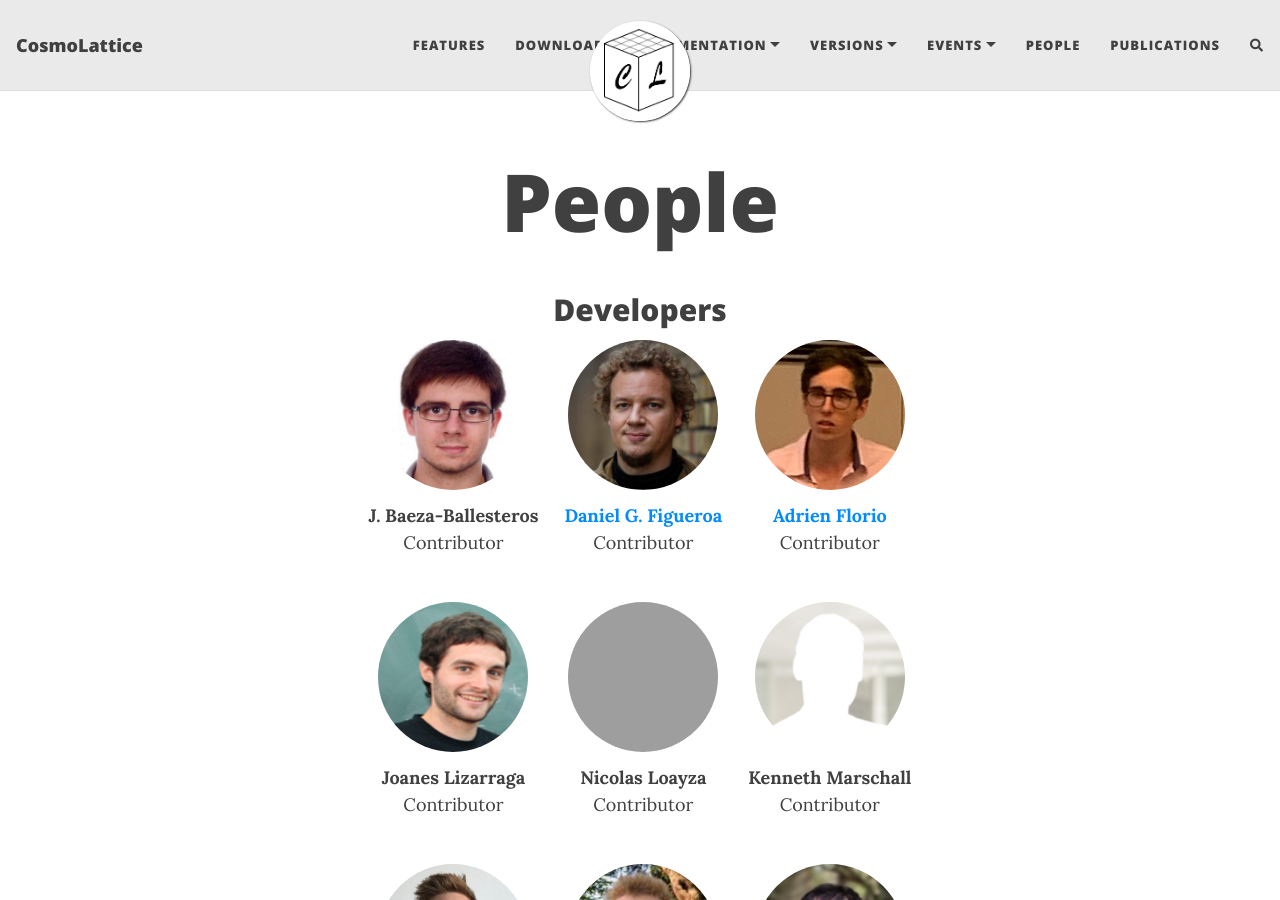
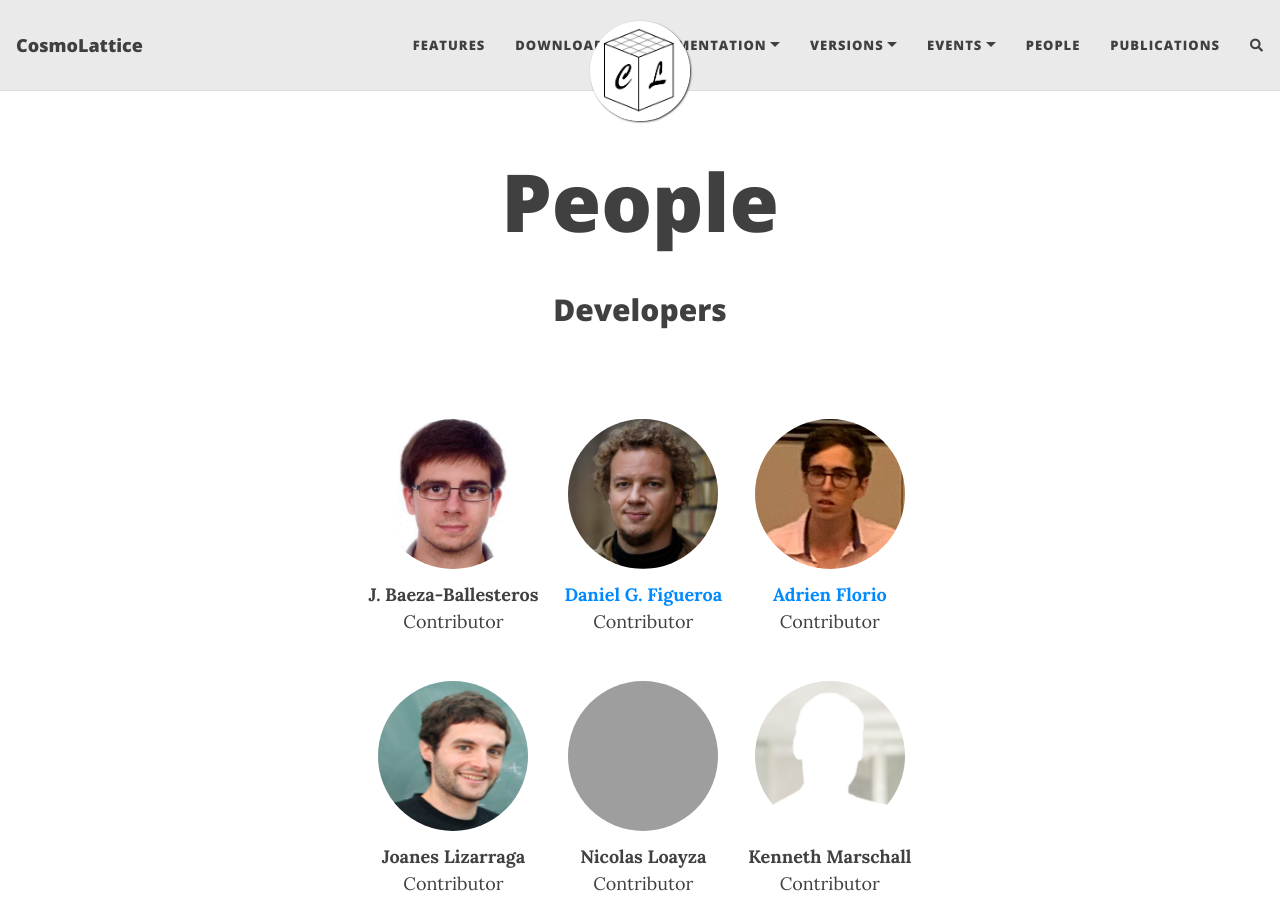
Before and after one commit to cosmolattice/cosmolatticeweb, a Jekyll site: the page built from people.md, in a window 1280 px wide and 900 px high. Built offline with Jekyll 4.4.1, drawn with Linux system fonts in a browser that asks for light colours; nearby versions of some CDN libraries; comment, search, counter and statistics services are not loaded; grey boxes are pictures that could not be loaded.

Commit message:
Change people

```diff
--- a/people.md
+++ b/people.md
@@ -4,7 +4,7 @@ title: People
 # subtitle:
 ---
 
-<h2 style="text-align: center;">Developers</h2>
+<h2 style="text-align: center;">Developers</h2> <br>
 
 <table border="0" bordercolor="black" align="center" style="border:hidden;">
 
```
